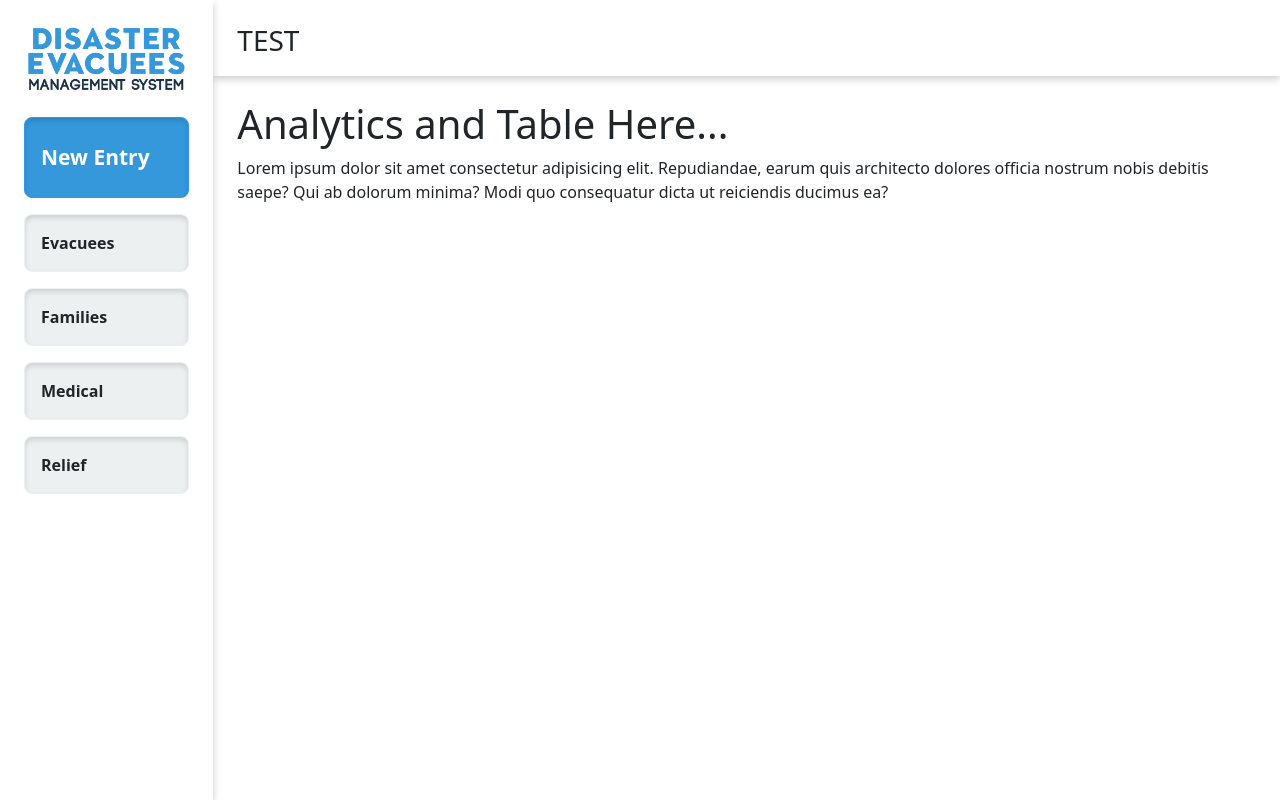
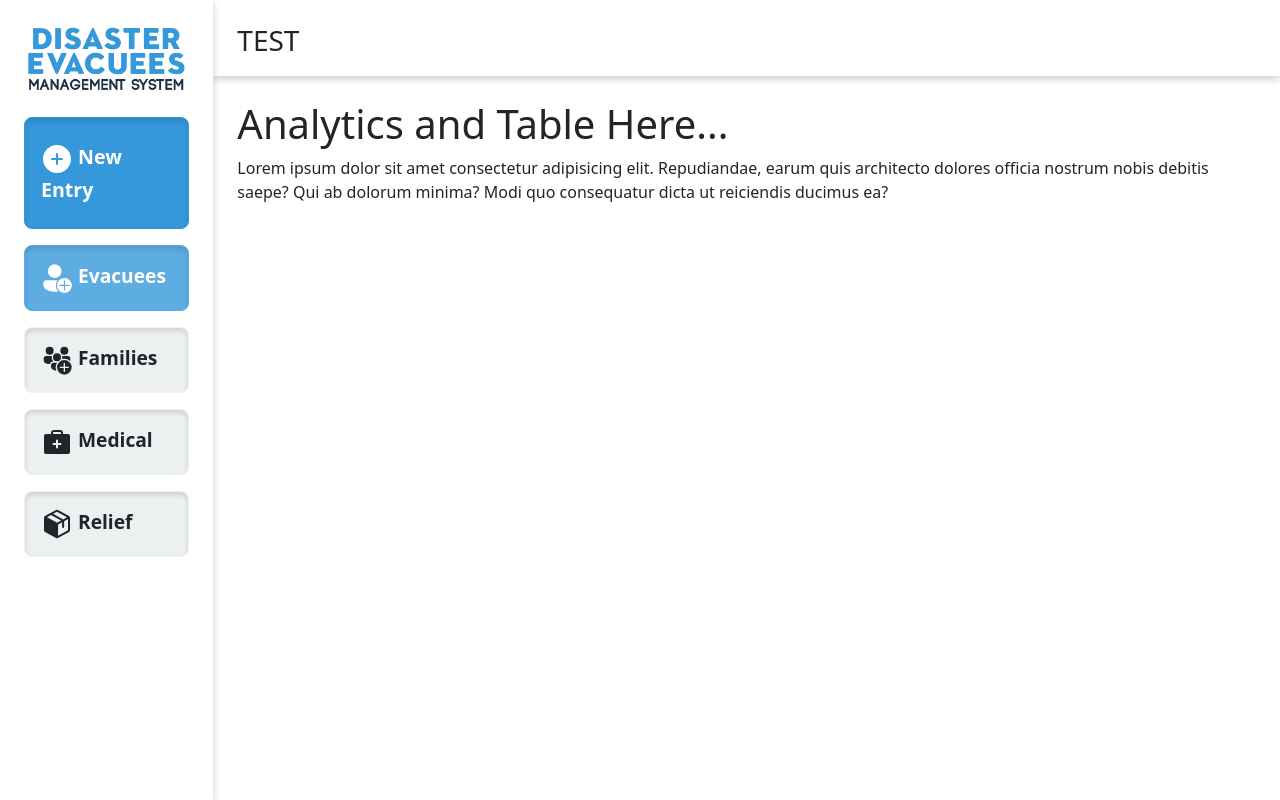
Before and after one commit to iooosef/dems, a Vue app: page / in a window 1280 px wide. Built offline with nearby package versions, Linux system fonts and the light colour scheme.

Commit message:
Added iconify plugin and icons to navbar buttons
created ../assets/icons.js which stores iconify icon bundle

```diff
--- a/package.json
+++ b/package.json
@@ -19,6 +19,7 @@
     "vue-router": "^4.0.3"
   },
   "devDependencies": {
+    "@iconify/vue": "^4.0.2",
     "@vue/cli-plugin-babel": "~5.0.0",
     "@vue/cli-plugin-router": "~5.0.0",
     "@vue/cli-service": "~5.0.0",
--- a/src/App.vue
+++ b/src/App.vue
@@ -4,18 +4,23 @@
       <nav class="col-2 p-4">
         <img src="@/assets/img/logo.png" alt="Disaster Evacuees Management System logo" class="logo">
         <div class="w-100 mt-4 px-3 py-4 btn btn-dems-primary btn-new-entry text-start">
+          <Icon icon="dems:add-circle-filled" height="2rem" />
           New Entry
         </div>
-        <div class="w-100 mt-3 p-3 btn btn-dems-light btn-nav text-start">
+        <div class="w-100 mt-3 p-3 btn btn-dems-secondary btn-nav text-start">
+          <Icon icon="dems:add-person-filled" height="2rem" />
           Evacuees
         </div>
         <div class="w-100 mt-3 p-3 btn btn-dems-light btn-nav text-start">
+          <Icon icon="dems:add-people-filled" height="2rem" />
           Families
         </div>
         <div class="w-100 mt-3 p-3 btn btn-dems-light btn-nav text-start">
+          <Icon icon="dems:medpack-filled" height="2rem" />
           Medical
         </div>
         <div class="w-100 mt-3 p-3 btn btn-dems-light btn-nav text-start">
+          <Icon icon="dems:package-fill" height="2rem" />
           Relief
         </div>
       </nav>
@@ -34,7 +39,13 @@
 </template>
 
 <script>
+import { Icon } from '@iconify/vue'
+import "@/assets/icons"
+
 export default {
+  components: {
+    Icon
+  },
   setup() {
 
 
@@ -65,6 +76,9 @@ main {
 }
 
 .btn-new-entry {
-  font-size: 1.64vw;
+  font-size: 1.53vw;
+}
+.btn-nav {
+  font-size: 1.2rem;
 }
 </style>
--- /dev/null
+++ b/src/assets/icons.js
@@ -0,0 +1,28 @@
+import { addCollection } from '@iconify/vue';
+
+// Load icons
+addCollection({
+   prefix: 'dems',
+   icons: {
+       "add-circle-filled": {
+           body: '<path fill="currentColor" d="M16 30c7.732 0 14-6.268 14-14S23.732 2 16 2S2 8.268 2 16s6.268 14 14 14Zm-1-19a1 1 0 1 1 2 0v4h4a1 1 0 1 1 0 2h-4v4a1 1 0 1 1-2 0v-4h-4a1 1 0 1 1 0-2h4v-4Z"></path>',
+           width: 32, height: 32
+       },
+       "add-person-filled": {
+            body: '<path fill="currentColor" d="M15.114 25.719A7.475 7.475 0 0 1 13 20.5c0-1.688.558-3.247 1.5-4.5H5a3 3 0 0 0-3 3v.715C2 23.433 6.21 26 12 26a16.81 16.81 0 0 0 3.114-.281ZM18 8A6 6 0 1 0 6 8a6 6 0 0 0 12 0Zm2.5 19a6.5 6.5 0 1 0 0-13a6.5 6.5 0 0 0 0 13Zm0-11a.5.5 0 0 1 .5.5V20h3.5a.5.5 0 0 1 0 1H21v3.5a.5.5 0 0 1-1 0V21h-3.5a.5.5 0 0 1 0-1H20v-3.5a.5.5 0 0 1 .5-.5Z"></path>',
+            width: 28, height: 28
+       },
+       "add-people-filled": {
+            body: '<path fill="currentColor" d="M17.5 12a5.5 5.5 0 1 1 0 11a5.5 5.5 0 0 1 0-11Zm0 2l-.09.007a.5.5 0 0 0-.402.402L17 14.5V17h-2.502l-.09.008a.5.5 0 0 0-.402.402l-.008.09l.008.09a.5.5 0 0 0 .402.402l.09.008H17v2.503l.008.09a.5.5 0 0 0 .402.402l.09.008l.09-.008a.5.5 0 0 0 .402-.402l.008-.09V18l2.504.001l.09-.008a.5.5 0 0 0 .402-.402l.008-.09l-.008-.09a.5.5 0 0 0-.403-.402l-.09-.008H18v-2.5l-.008-.09a.5.5 0 0 0-.402-.403L17.5 14Zm-5.478 0A6.47 6.47 0 0 0 11 17.5c0 .884.176 1.726.496 2.495C8.942 19.857 7.5 18.773 7.5 16.75v-1c0-.966.784-1.75 1.75-1.75h2.772ZM8.126 9a4.007 4.007 0 0 0 1.067 3.85l.162.151L9.25 13a2.75 2.75 0 0 0-2.649 2.008l-.034.001C3.657 15.009 2 13.919 2 11.75v-1a1.75 1.75 0 0 1 1.606-1.744L3.75 9h4.376ZM12 7a3 3 0 1 1 0 6a3 3 0 0 1 0-6Zm8.25 2c.966 0 1.75.784 1.75 1.75l-.001.962a3.4 3.4 0 0 1-.087 1.014A6.477 6.477 0 0 0 17.5 11a6.51 6.51 0 0 0-1.692.222A4.005 4.005 0 0 0 15.874 9h4.376ZM6.5 2a3 3 0 1 1 0 6a3 3 0 0 1 0-6Zm11 0a3 3 0 1 1 0 6a3 3 0 0 1 0-6Z"></path>',
+            width: 24, height: 24
+       },
+       "medpack-filled": {
+            body: '<path fill="currentColor" d="M216 64h-40v-8a24.1 24.1 0 0 0-24-24h-48a24.1 24.1 0 0 0-24 24v8H40a16 16 0 0 0-16 16v128a16 16 0 0 0 16 16h176a16 16 0 0 0 16-16V80a16 16 0 0 0-16-16ZM96 56a8 8 0 0 1 8-8h48a8 8 0 0 1 8 8v8H96Zm60 96h-20v20a8 8 0 0 1-16 0v-20h-20a8 8 0 0 1 0-16h20v-20a8 8 0 0 1 16 0v20h20a8 8 0 0 1 0 16Z"/>',
+            width: 256, height: 256
+       },
+       "package-fill": {
+            body: '<path fill="currentColor" d="M230 70.8h-.1a16.7 16.7 0 0 0-5.9-5.9l-88-49.7a16.2 16.2 0 0 0-15.7 0l-88 49.5a16.2 16.2 0 0 0-6 5.9a.1.1 0 0 1-.1.1v.2a15 15 0 0 0-2.1 7.8v98.6a16.1 16.1 0 0 0 8.2 14l88 49.5a16.5 16.5 0 0 0 7.2 2h1.4a16.5 16.5 0 0 0 7.1-2l88-49.5a16.2 16.2 0 0 0 8.1-14V78.7a15.6 15.6 0 0 0-2.1-7.9ZM128.1 29.2L207.9 74l-30.7 17.4l-80.6-44.5Zm.9 89.6L48.5 74l31.7-17.8l80.7 44.5Zm7.2 103.5l.8-89.6l32.1-18.3v38.1a8 8 0 0 0 16 0v-47.2l31-17.6v89.6Z"></path>',
+            width: 256, height: 256
+       },
+   }
+});
```
Also changed, not shown: 1 other file (tests, documents, lock files or other folders).
